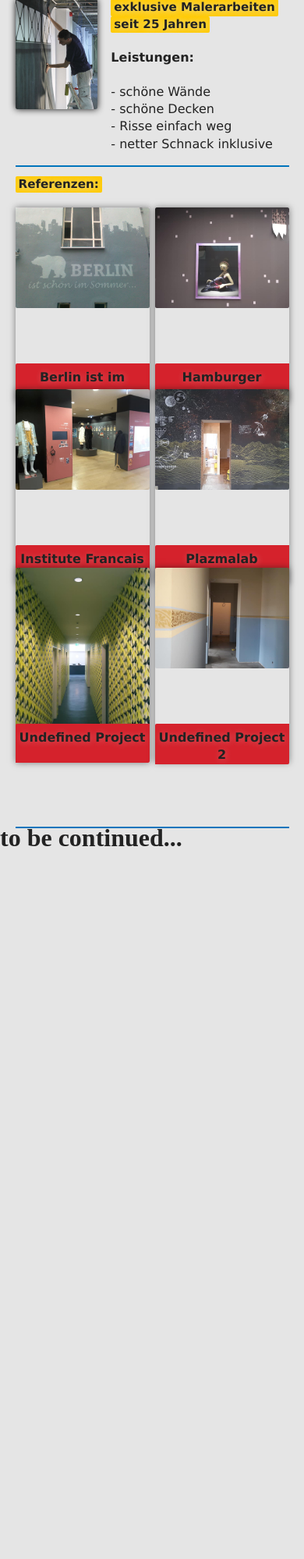
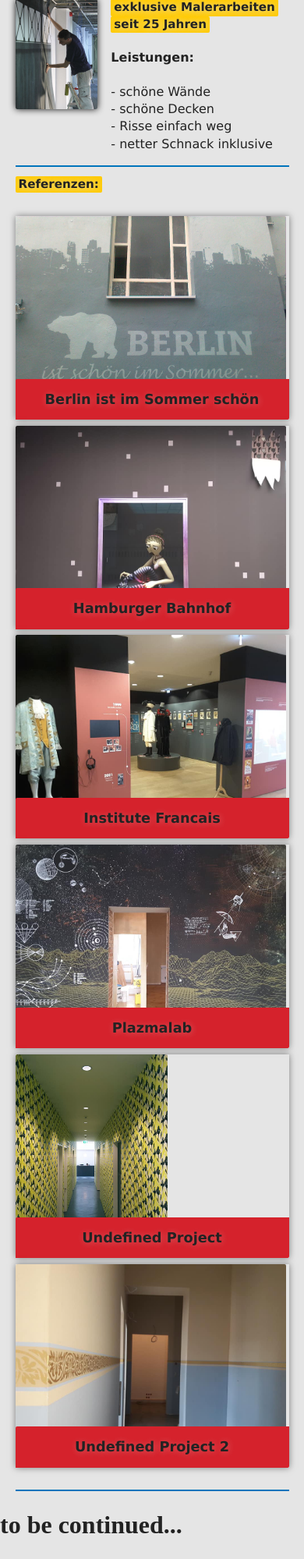
Before and after one commit to SebiBasti/Wandgestaltung-Reinl, a PHP site: page /index.html in a window 390 px wide. Shown: the part 191-2190 px from the top of the page at 78% size. Before the commit the page ends 1276 px from the top, so only its background shows below. Run offline with PHP 8.4, Linux system fonts and the light colour scheme.

Commit message:
- fixed media queries

```diff
--- a/css/main.css
+++ b/css/main.css
@@ -188,6 +188,12 @@ body {
   .references-header {
     font-size: calc(14px + (22 - 14) * ((100vw - 320px) / (800 - 320)));
   }
+  .references {
+    display: inline;
+  }
+  .references-images-slideshow {
+    margin: 2% 5%;
+  }
 }
 
 @media (min-width: 800px) {
@@ -202,6 +208,57 @@ body {
   }
   .references-header {
     font-size: 22px;
+  }
+  .references-images-slideshow-text {
+    font-size: 20px !important;
+  }
+}
+
+@media (min-width: 481px) {
+  .references {
+    display: grid;
+  }
+  .references-images-slideshow {
+    height: calc(160px + (265 - 160) * ((100vw - 480px) / (800 - 480)));
+  }
+  .references-images-slideshow-text {
+    font-size: calc(12px + (20 - 12) * ((100vw - 480px) / (800 - 480)));
+  }
+  /*slideshow 1*/
+  .references-images-1 {
+    margin: 0 2% 2% 0;
+  }
+  /*slideshow 2*/
+  .references-images-2 {
+    margin: 0 0 2% 2%;
+  }
+  /*slideshow 3*/
+  .references-images-3 {
+    margin: 2% 2% 2% 0;
+  }
+  /*slideshow 4*/
+  .references-images-4 {
+    margin: 2% 0 2% 2%;
+  }
+  /*slideshow 5*/
+  .references-images-5 {
+    margin: 2% 2% 0 0;
+  }
+  /*slideshow 6*/
+  .references-images-6 {
+    margin: 2% 0 0 2%;
+  }
+}
+
+@media (max-width: 480px) {
+  .references-container:after {
+    bottom: 0 !important;
+  }
+  .references-images-slideshow {
+    height: calc(215px + (320 - 215) * ((100vw - 320px) / (480 - 320)));
+  }
+  .references-images-slideshow-text {
+    font-size: calc(16px + (20 - 16) * ((100vw - 320px) / (480 - 320)));
   }
 }
 
@@ -281,15 +338,14 @@ body {
 }
 
 .references {
-  display: grid;
   grid-template-columns: 50% 50%;
   grid-template-rows: 30% 30% 30%;
   margin: 5%;
 }
 
 .references-images-slideshow {
-  height: 250px;
   box-shadow: 0px 0px 8px rgba(18,18,18,.5);
+  max-height: 265px;
 }
 
 .references-image {
@@ -362,7 +418,6 @@ body {
 
 /*slideshow 1*/
 .references-images-1 {
-  margin: 0 2% 2% 0;
   position: relative;
 }
 
@@ -372,7 +427,6 @@ body {
 
 /*slideshow 2*/
 .references-images-2 {
-  margin: 0 0 2% 2%;
   position: relative;
 }
 
@@ -382,7 +436,6 @@ body {
 
 /*slideshow 3*/
 .references-images-3 {
-  margin: 2% 2% 2% 0;
   position: relative;
 }
 
@@ -392,7 +445,6 @@ body {
 
 /*slideshow 4*/
 .references-images-4 {
-  margin: 2% 0 2% 2%;
   position: relative;
 }
 
@@ -402,7 +454,6 @@ body {
 
 /*slideshow 5*/
 .references-images-5 {
-  margin: 2% 2% 0 0;
   position: relative;
 }
 
@@ -412,7 +463,6 @@ body {
 
 /*slideshow 6*/
 .references-images-6 {
-  margin: 2% 0 0 2%;
   position: relative;
 }
 
```
